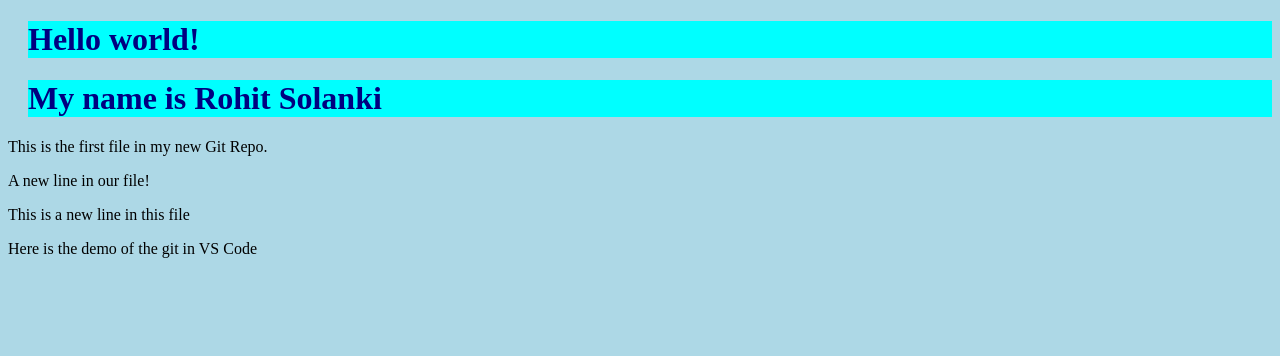
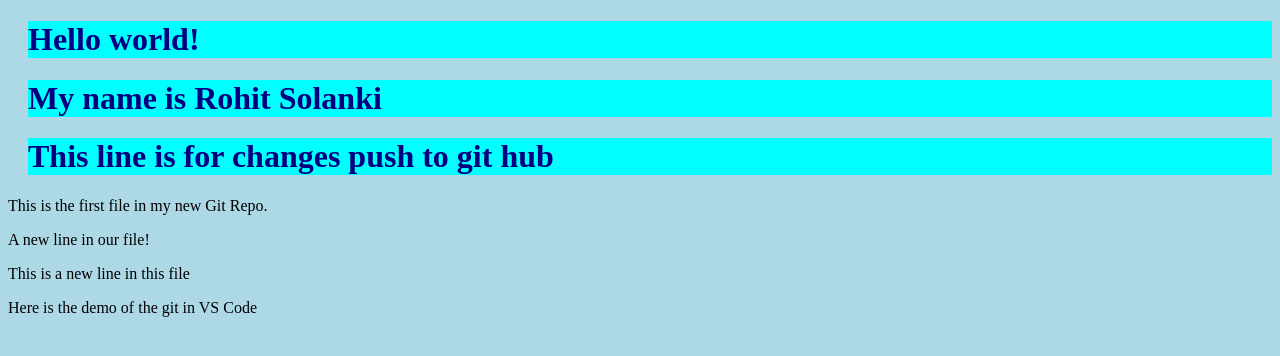
Before and after one commit to rohitsolanki1/myproject, a plain HTML site: page index.html in a window 1280 px wide. Drawn offline with Linux system fonts and the light colour scheme.

Commit message:
third commit

```diff
--- a/index.html
+++ b/index.html
@@ -8,6 +8,7 @@
 
 <h1>Hello world!</h1>
 <h1>My name is Rohit Solanki</h1>
+<h1>This line is for changes push to git hub</h1>
 <p>This is the first file in my new Git Repo.</p>
 <p>A new line in our file!</p>
 <p>This is a new line in this file</p>
```
